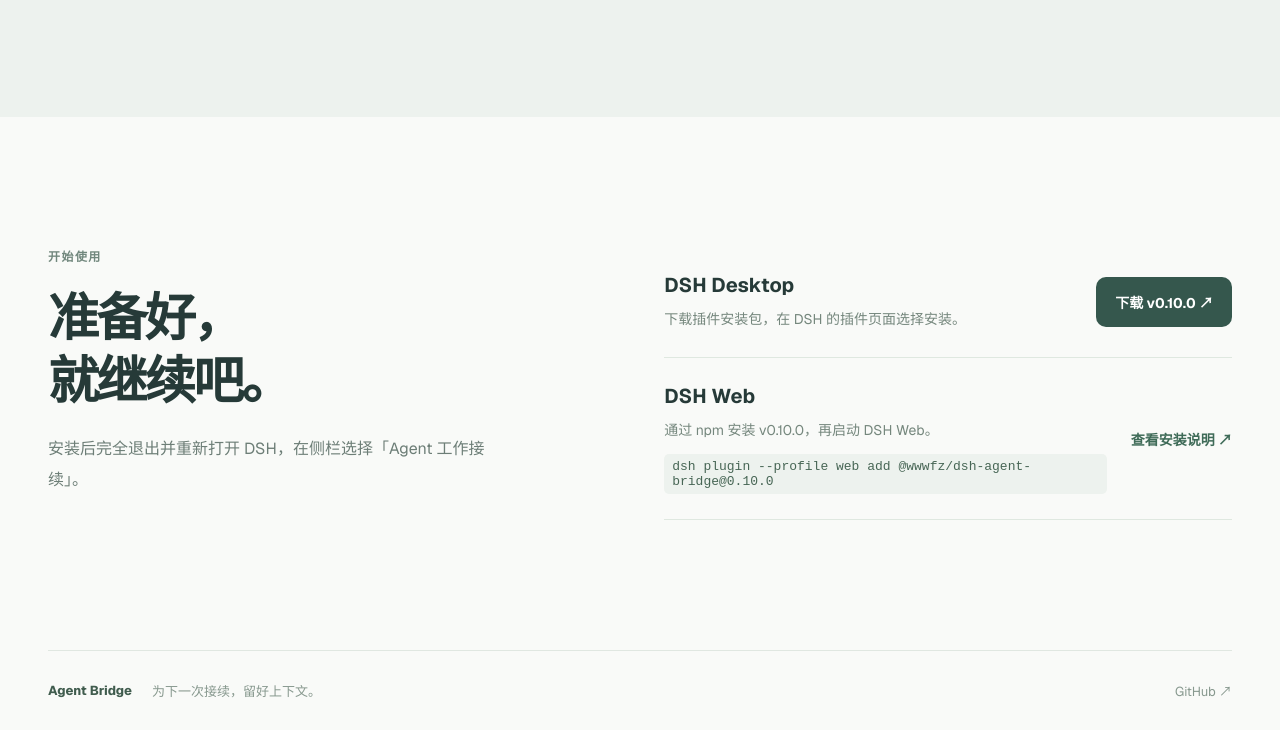
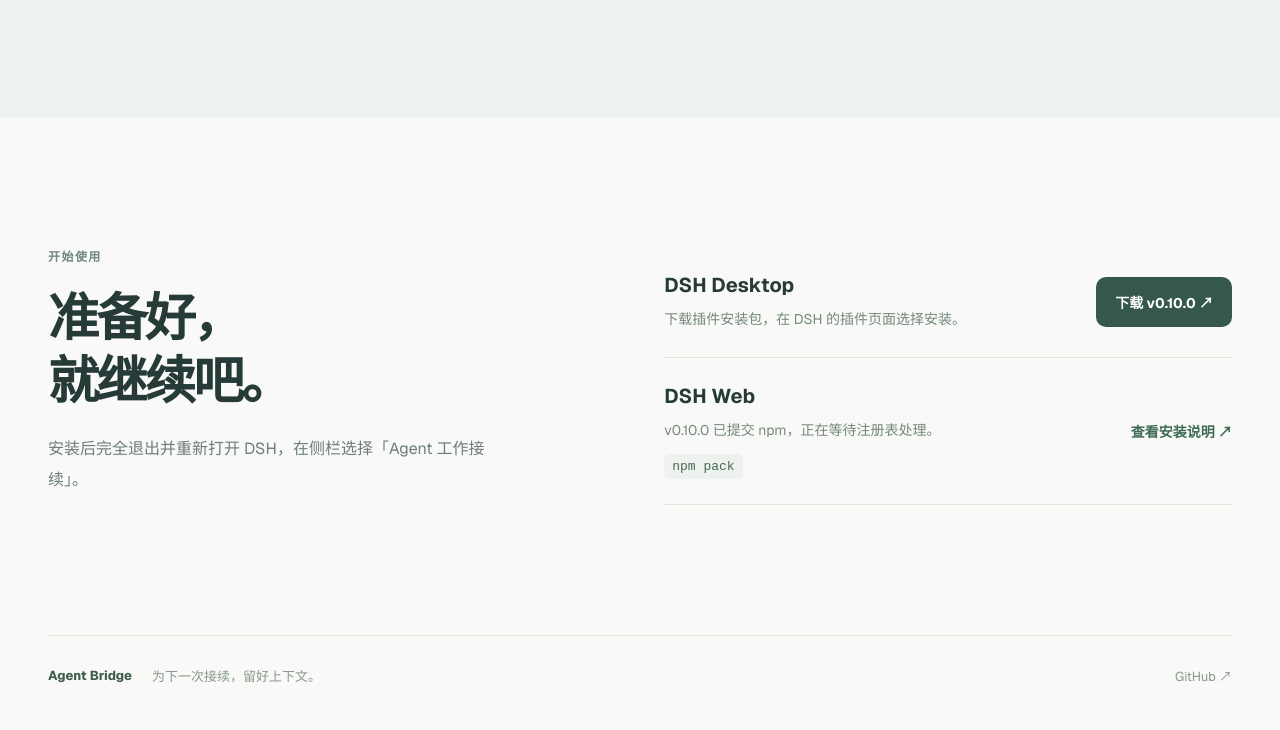
Before and after one commit to wfz2006/dsh-agent-bridge, a website: page docs/index.html in a window 1280 px wide. Shown: the part 2343-3073 px from the top of the page. Drawn offline with Linux system fonts and the light colour scheme.

Commit message:
Clarify npm registry processing

```diff
--- a/docs/index.html
+++ b/docs/index.html
@@ -45,7 +45,7 @@
   </div></section>
   <section class="install shell" id="install"><div><p class="eyebrow">开始使用</p><h2>准备好，<br>就继续吧。</h2><p>安装后完全退出并重新打开 DSH，在侧栏选择「Agent 工作接续」。</p></div>
     <div class="install-options"><article><div><h3>DSH Desktop</h3><p>下载插件安装包，在 DSH 的插件页面选择安装。</p></div><a class="button primary" href="https://github.com/wfz2006/dsh-agent-bridge/releases/latest/download/dsh-agent-bridge.tgz">下载 v0.10.0 ↗</a></article>
-    <article><div><h3>DSH Web</h3><p>通过 npm 安装 v0.10.0，再启动 DSH Web。</p><code>dsh plugin --profile web add @wwwfz/dsh-agent-bridge@0.10.0</code></div><a class="text-link" href="https://github.com/wfz2006/dsh-agent-bridge#安装">查看安装说明 ↗</a></article></div>
+    <article><div><h3>DSH Web</h3><p>v0.10.0 已提交 npm，正在等待注册表处理。</p><code>npm pack</code></div><a class="text-link" href="https://github.com/wfz2006/dsh-agent-bridge#安装">查看安装说明 ↗</a></article></div>
   </section>
 </main>
 <footer class="shell footer"><span>Agent Bridge</span><span>为下一次接续，留好上下文。</span><a href="https://github.com/wfz2006/dsh-agent-bridge">GitHub ↗</a></footer>
```
Also changed, not shown: README.md.
